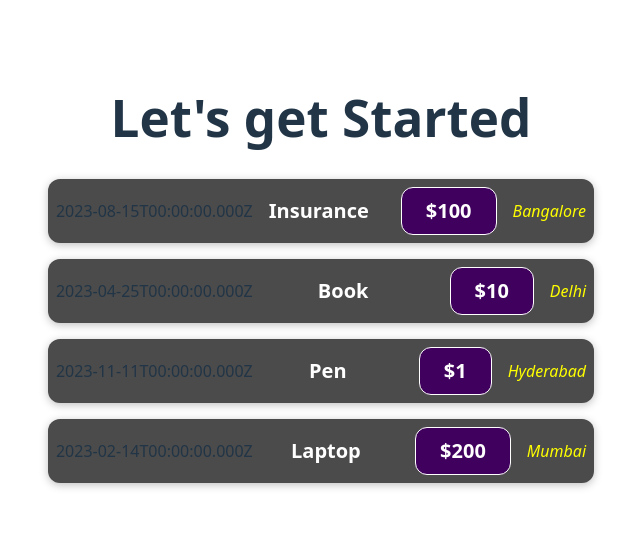
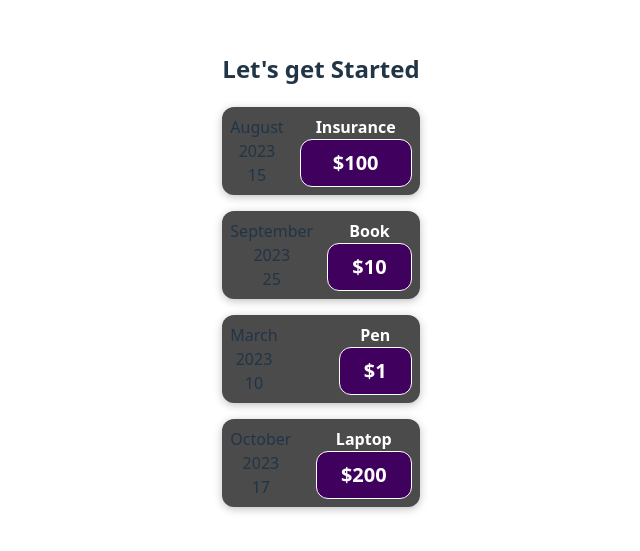
Before and after one commit to sajay3159/React_project, a React (Vite) app: page / in a window 1280 px wide. Shown: the part 123-674 px from the top of the page, without its empty margins (319-959 px from the left). Built offline with nearby package versions, Linux system fonts and the light colour scheme.

Commit message:
Formatting Date - Giving Calendar Look

```diff
--- a/src/App.jsx
+++ b/src/App.jsx
@@ -3,23 +3,22 @@ import './App.css';
 
 function App() {
   const expenses = [
-    { id: "1", date: new Date(2023, 7, 15), title: "Insurance", price: 100, location: "Bangalore" },
-    { id: "2", date: new Date(2023, 3, 25), title: "Book", price: 10, location: "Delhi" },
-    { id: "3", date: new Date(2023, 10, 11), title: "Pen", price: 1, location: "Hyderabad" },
-    { id: "4", date: new Date(2023, 1, 14), title: "Laptop", price: 200, location: "Mumbai" },
+    { id: 1, title: "Insurance", date: new Date(2023, 7, 15), price: 100 },
+    { id: 2, title: "Book", date: new Date(2023, 8, 25), price: 10 },
+    { id: 3, title: "Pen", date: new Date(2023, 2, 10), price: 1 },
+    { id: 4, title: "Laptop", date: new Date(2023, 9, 17), price: 200 },
   ];
 
   return (
     <div>
-      <h1>Let's get Started</h1>
-      {expenses.map((expense, index) => {
+      <h2>Let's get Started</h2>
+      {expenses.map((expense) => {
         return (
           <ExpenseItem
             key={expense.id}
+            title={expense.title}
             date={expense.date}
-            title={expense.title}
             price={expense.price}
-            location={expense.location}
           ></ExpenseItem>
         );
       })}
--- a/src/components/ExpenseItem.jsx
+++ b/src/components/ExpenseItem.jsx
@@ -1,17 +1,38 @@
 import "./ExpenseItem.css";
 
+const months = [
+    "January",
+    "February",
+    "March",
+    "April",
+    "May",
+    "June",
+    "July",
+    "August",
+    "September",
+    "October",
+    "November",
+    "December",
+];
+
 function ExpenseItem(props) {
+    const month = months[props.date.getMonth()];
+    const year = props.date.getFullYear();
+    const date = props.date.getDate();
+
     return (
         <div className="expense-item">
-            <div>{props.date.toISOString()}</div>
-            <div className="expense-item__description">
+            <div>
+                <div>{month}</div>
+                <div>{year}</div>
+                <div>{date}</div>
+            </div>
+            <div>
                 <h2>{props.title}</h2>
                 <div className="expense-item__price">${props.price}</div>
             </div>
-            <div className="expense-item__location">{props.location}
-            </div>
         </div>
-    );
+    )
 }
 
 export default ExpenseItem;
```
